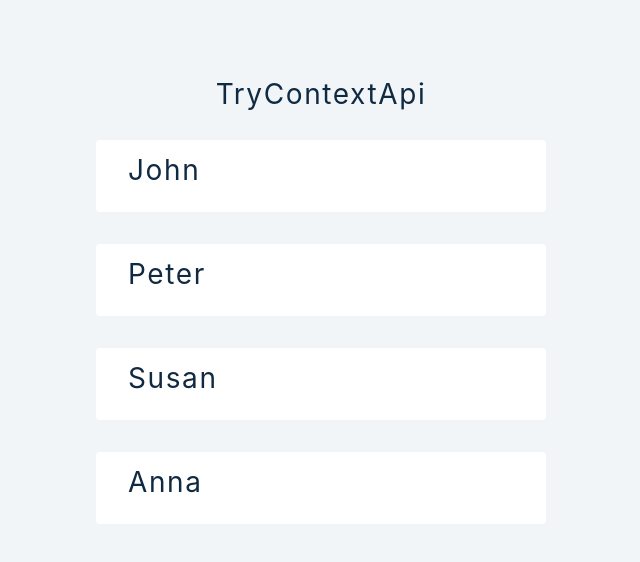
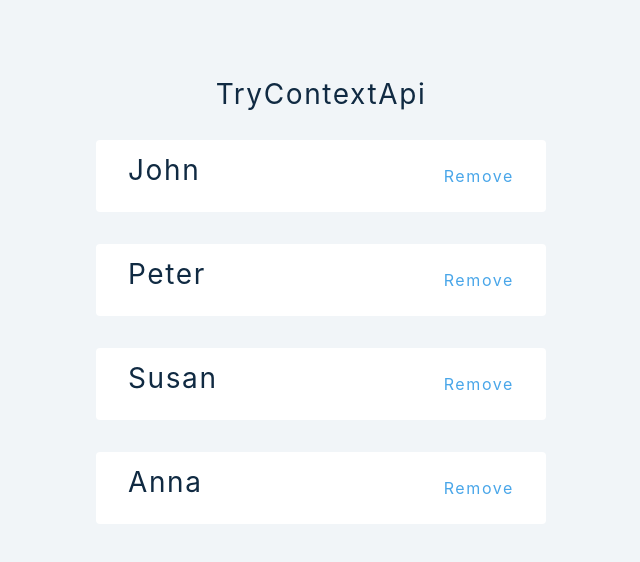
Before and after one commit to yelosolutions/React-Advanced, a React (Create React App) app in the folder second-app/: page / in a window 1280 px wide. Shown: the top 562 px of the page, without its empty margins (319-959 px from the left). Built offline with nearby package versions, Linux system fonts and the light colour scheme.

Commit message:
How to use context API and useContext instead of prop drilling

```diff
--- a/second-app/src/tutorial/8-useContext/final/1-context-api.js
+++ b/second-app/src/tutorial/8-useContext/final/1-context-api.js
@@ -27,7 +27,7 @@ const List = () => {
     return (
         <>
         {mainData.people.map((person) => {
-            return <SinglePerson key={person.id} {...person} />;
+            return <SinglePerson key={person.id} name={person.name} />;
         })}
         </>
     );
--- a/second-app/src/tutorial/8-useContext/setup/try-context-api.js
+++ b/second-app/src/tutorial/8-useContext/setup/try-context-api.js
@@ -5,37 +5,45 @@ import {data} from '../../../data';
  * useContext hook - Allow inheritance of data(removePerson function)
  *  down the heirarchy
 */
+
+//
+const PeopleContext = React.createContext();
+
 const TryContextApi = () => {
     const [people, setPeople] = useState(data);
 
+
     const removePerson = (id) => {
-        const newPeople = people.filter((person) => person.id !== id );
-        return setPeople(newPeople);
+        setPeople((people) => {
+            return people.filter((person) => person.id !== id);
+        });
     };
 
     return (
-        <>
+        <PeopleContext.Provider value={{ removePerson }}>
         <h3>TryContextApi</h3>
         <List people={people}/>
-        </>
+        </PeopleContext.Provider>
     );
 };
 
 
 
-const List = ({people}) => {
-    return <section>
+const List = ({ people }) => {
+    return <>
         {people.map((person) => {
-            return <SinglePerson key={person.id} name={person.name}/>
+            return <SinglePerson key={person.id} {...person}/>
         })}
 
-    </section>
+    </>
 };
 
 const SinglePerson = ({id, name}) => {
+    const { removePerson } = useContext(PeopleContext);
+
     return <div className="item">
         <h3>{name}</h3>
-        <button ></button>
+        <button onClick={() => removePerson(id)}>Remove</button>
     </div>
 
 };
```
